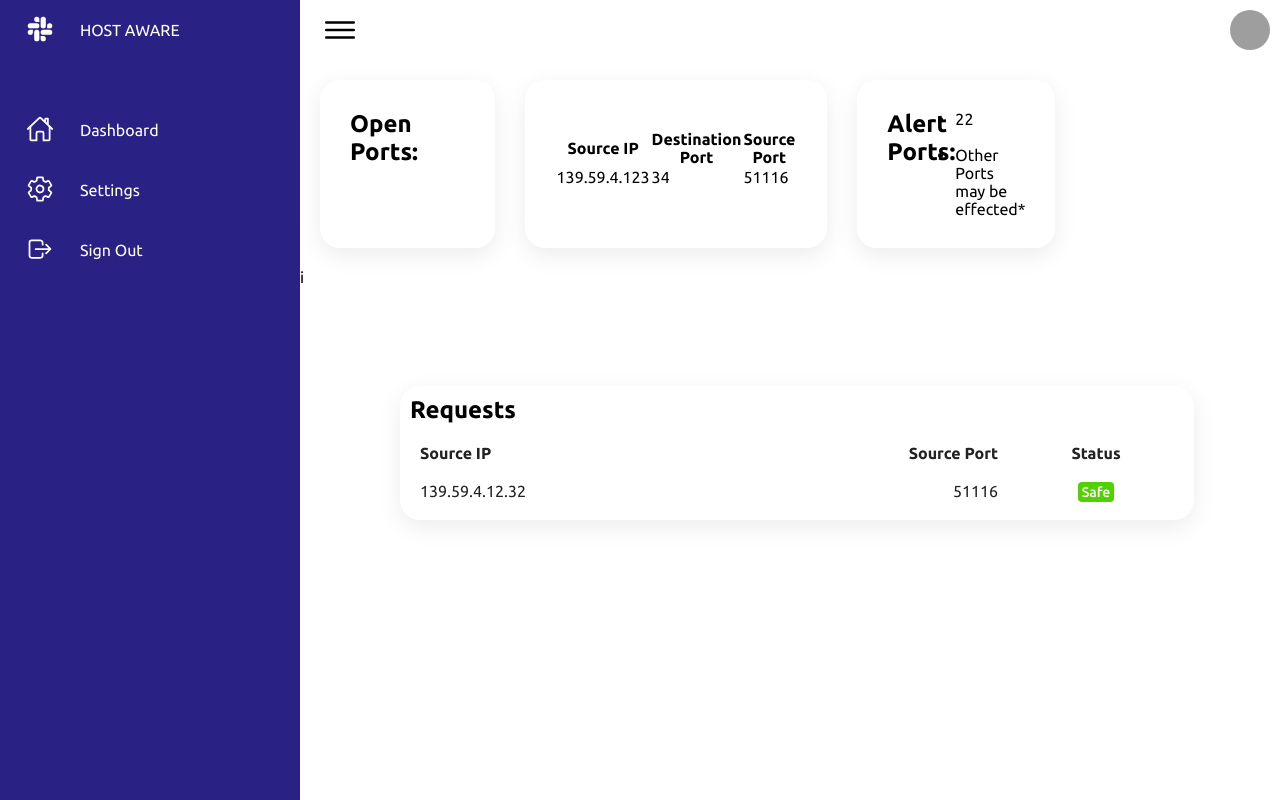
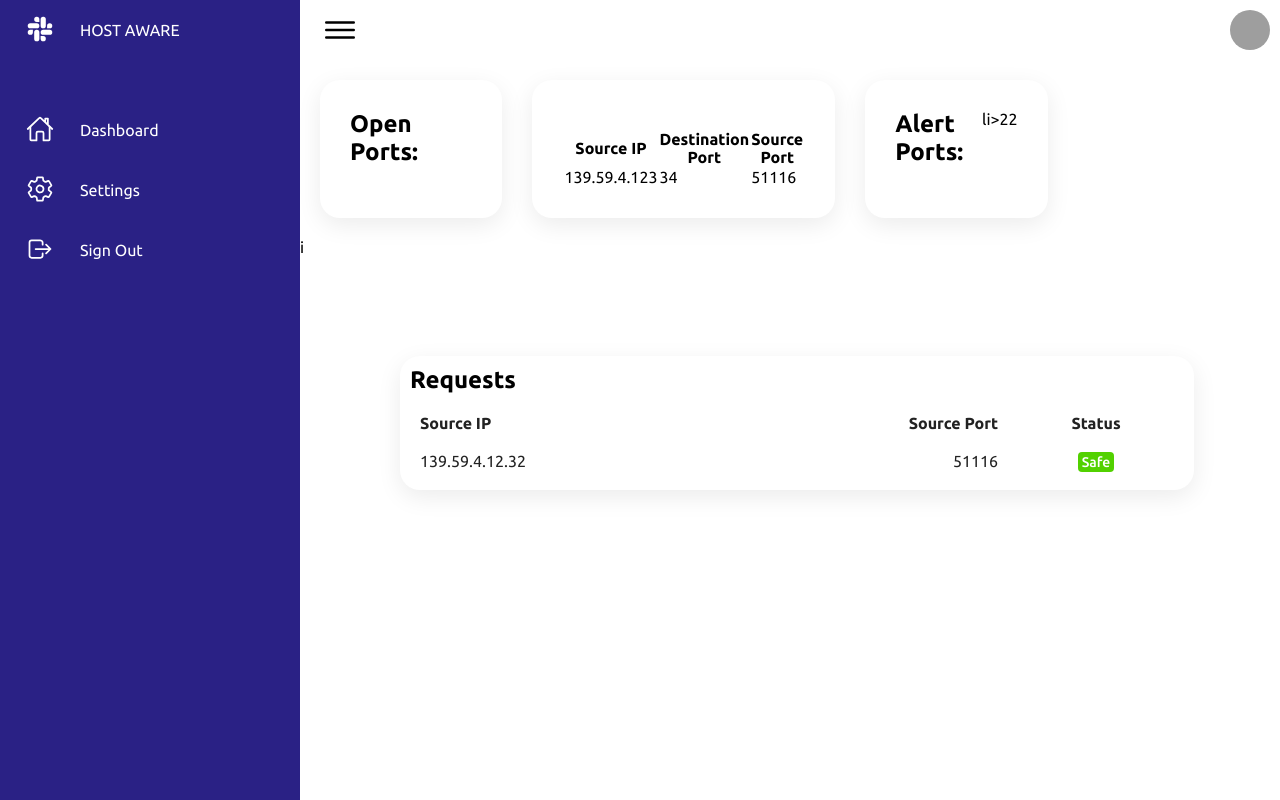
Before and after one commit to h1mzy0ti/ids, a Flask app: page /dashboard in a window 1280 px wide; the page is wider, and only the part inside the window is pictured. Run offline with Flask 3, Linux system fonts and the light colour scheme; data that the repository does not hold is empty; parts of the project's set-up code (start-up, migrations or seed data) failed here and were passed over; grey boxes are pictures that could not be loaded.

Commit message:
Update dashboard.html

```diff
--- a/doneflask/templates/dashboard.html
+++ b/doneflask/templates/dashboard.html
@@ -114,9 +114,7 @@
                     <h2>Alert Ports:</h2>
                     <br>
                     <ul>
-                            <li>22</li><br>
-                            <li>Other Ports may be effected*</>
-
+                        li>22</li><br>
                     </ul>
                 </div>
             </div>i
```
